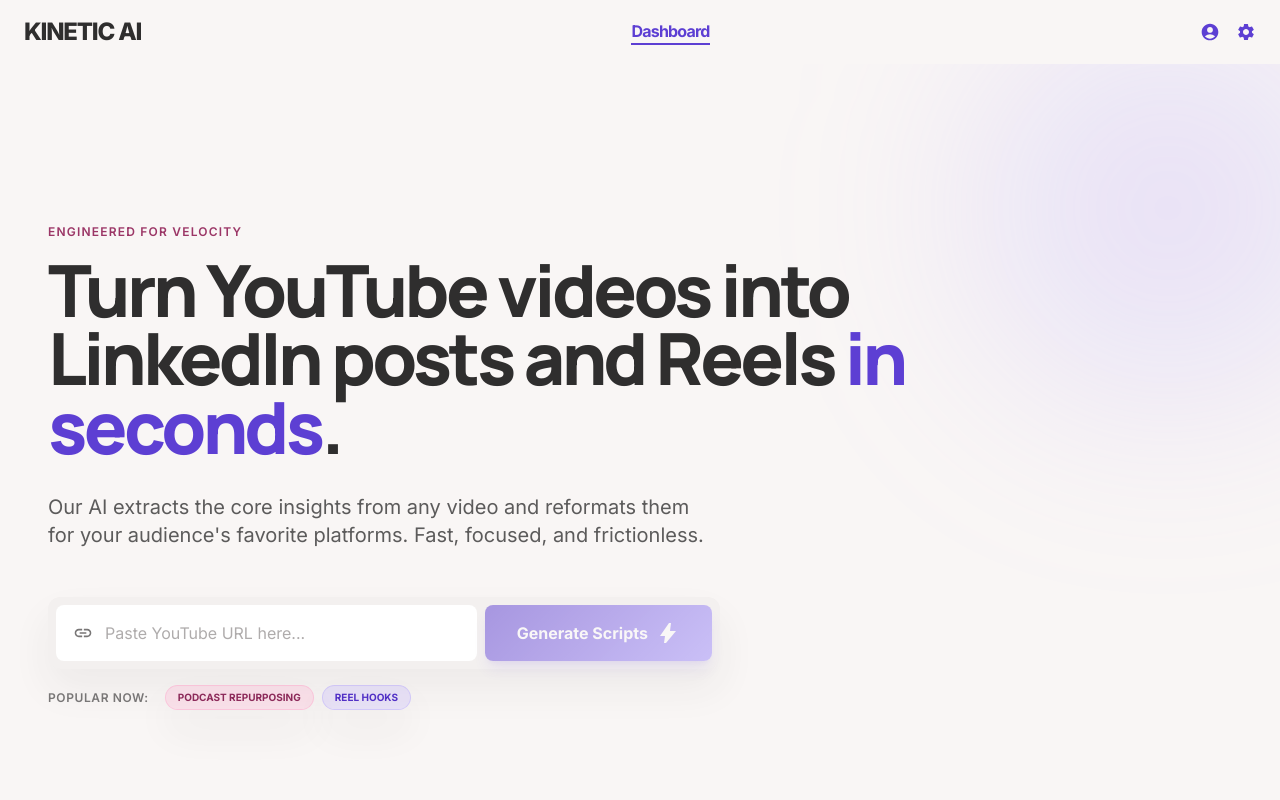
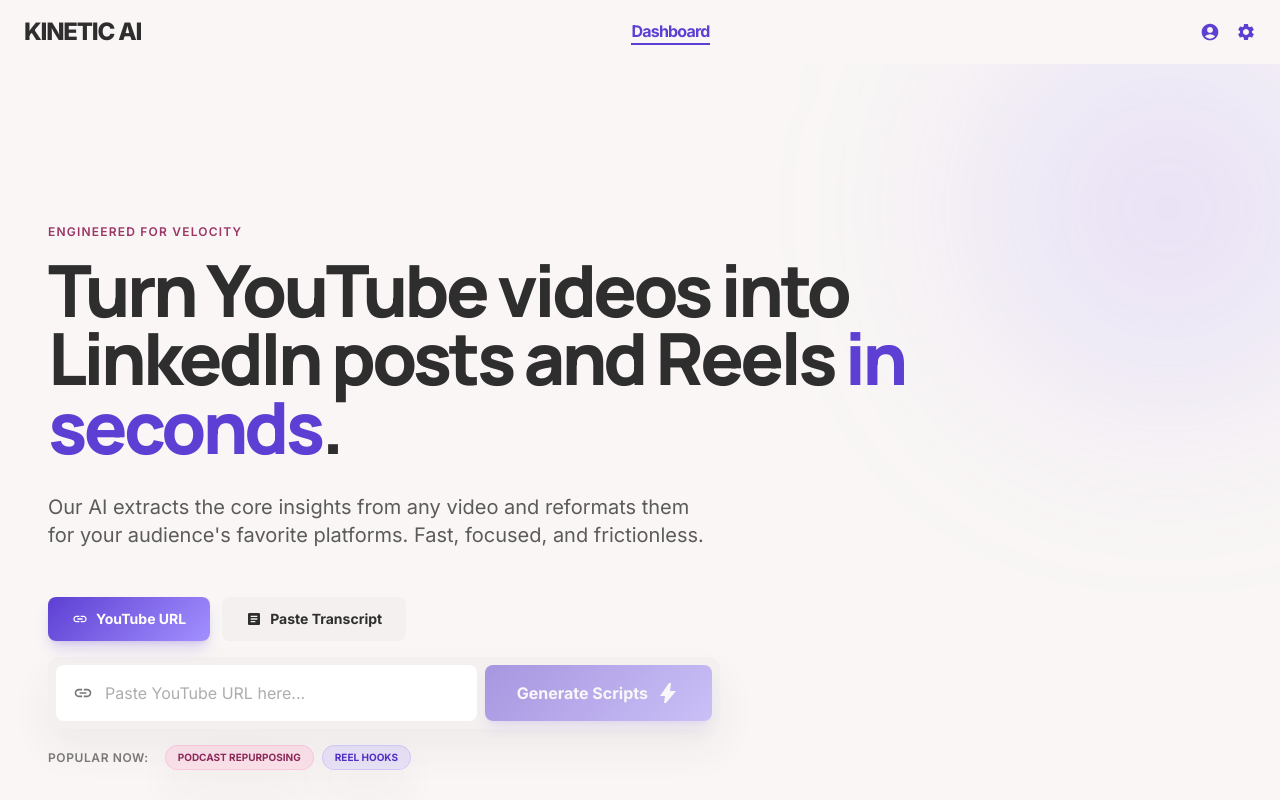
Before and after one commit to RBOSAMIYA9/cross-posting-script-creator, a Next.js app: page / in a window 1280 px wide. Shown: the top 800 px of the page. Built offline with nearby package versions, Linux system fonts and the light colour scheme.

Commit message:
feat: enhance input handling in HomeInputScreen and TranscriptFallbackScreen; allow text input for script generation and improve error messaging

```diff
--- a/src/app/api/transcribe/route.js
+++ b/src/app/api/transcribe/route.js
@@ -1,20 +1,27 @@
-import { NextResponse } from 'next/server';
-import { getYoutubeTranscript } from '@/lib/youtube';
-import { generateScripts } from '@/lib/openrouter';
+import { NextResponse } from "next/server";
+import { getYoutubeTranscript } from "@/lib/youtube";
+import { generateScripts } from "@/lib/openrouter";
 
 export async function POST(req) {
   try {
-    const { url } = await req.json();
+    const { url, text } = await req.json();
 
-    if (!url) {
+    if (!url && !text) {
       return NextResponse.json(
-        { error: 'YouTube URL is required' },
-        { status: 400 }
+        { error: "Either YouTube URL or text content is required" },
+        { status: 400 },
       );
     }
 
-    // 1. Fetch the transcript using our extracted function
-    const { transcript, fullText } = await getYoutubeTranscript(url);
+    let fullText;
+
+    // 1. Fetch the transcript from URL or use provided text
+    if (url) {
+      const { fullText: transcriptText } = await getYoutubeTranscript(url);
+      fullText = transcriptText;
+    } else if (text) {
+      fullText = text;
+    }
 
     // 2. Pass the full transcript text to Gemini to generate the scripts
     const scripts = await generateScripts(fullText);
@@ -22,33 +29,44 @@ export async function POST(req) {
     return NextResponse.json(
       {
         success: true,
-        data: scripts
+        data: scripts,
       },
-      { status: 200 }
+      { status: 200 },
     );
   } catch (error) {
-    console.error('Transcription/AI error:', error);
+    console.error("Transcription/AI error:", error);
     return NextResponse.json(
-      { error: error.message || 'An unexpected error occurred.' },
-      { status: 500 }
+      { error: error.message || "An unexpected error occurred." },
+      { status: 500 },
     );
   }
 }
 
 export async function GET(req) {
   const { searchParams } = new URL(req.url);
-  const url = searchParams.get('url');
+  const url = searchParams.get("url");
+  const text = searchParams.get("text");
 
-  if (!url) {
+  if (!url && !text) {
     return NextResponse.json(
-      { error: 'YouTube URL is required. Provide it via the ?url= query parameter.' },
-      { status: 400 }
+      {
+        error:
+          "Either YouTube URL or text content is required. Provide via ?url= or ?text= query parameters.",
+      },
+      { status: 400 },
     );
   }
 
   try {
-    // 1. Fetch transcript
-    const { transcript, fullText } = await getYoutubeTranscript(url);
+    let fullText;
+
+    // 1. Fetch transcript from URL or use provided text
+    if (url) {
+      const { fullText: transcriptText } = await getYoutubeTranscript(url);
+      fullText = transcriptText;
+    } else if (text) {
+      fullText = text;
+    }
 
     // 2. Pass transcript to Gemini
     const scripts = await generateScripts(fullText);
@@ -56,15 +74,15 @@ export async function GET(req) {
     return NextResponse.json(
       {
         success: true,
-        data: scripts
+        data: scripts,
       },
-      { status: 200 }
+      { status: 200 },
     );
   } catch (error) {
-    console.error('Transcription/AI error:', error);
+    console.error("Transcription/AI error:", error);
     return NextResponse.json(
-      { error: error.message || 'An unexpected error occurred.' },
-      { status: 500 }
+      { error: error.message || "An unexpected error occurred." },
+      { status: 500 },
     );
   }
 }
--- a/src/app/page.js
+++ b/src/app/page.js
@@ -14,17 +14,20 @@ export default function Home() {
   const [scriptsData, setScriptsData] = useState(null);
   const [sourceUrl, setSourceUrl] = useState("");
 
-  const handleGenerateScripts = async (url) => {
+  const handleGenerateScripts = async (urlOrText, inputType = "url") => {
     setErrorMessage("");
     setIsSubmitting(true);
-    setSourceUrl(url);
+    setSourceUrl(urlOrText);
     setStep(STEPS.LOADING);
 
     try {
+      const payload =
+        inputType === "text" ? { text: urlOrText } : { url: urlOrText };
+
       const response = await fetch("/api/transcribe", {
         method: "POST",
         headers: { "Content-Type": "application/json" },
-        body: JSON.stringify({ url }),
+        body: JSON.stringify(payload),
       });
 
       const data = await response.json();
@@ -63,7 +66,12 @@ export default function Home() {
         />
       )}
       {step === STEPS.LOADING && <LoadingScreen />}
-      {step === STEPS.FALLBACK && <TranscriptFallbackScreen />}
+      {step === STEPS.FALLBACK && (
+        <TranscriptFallbackScreen
+          onGenerateText={(text) => handleGenerateScripts(text, "text")}
+          isSubmitting={isSubmitting}
+        />
+      )}
       {step === STEPS.RESULTS && (
         <ResultsDashboardScreen
           scriptsData={scriptsData}
--- a/src/components/HomeInputScreen.jsx
+++ b/src/components/HomeInputScreen.jsx
@@ -2,26 +2,40 @@
 
 import { useState } from "react";
 import Image from "next/image";
-import { MdAccountCircle, MdSettings, MdError, MdLink } from "react-icons/md";
+import {
+  MdAccountCircle,
+  MdSettings,
+  MdError,
+  MdLink,
+  MdArticle,
+} from "react-icons/md";
 
 export default function HomeInputScreen({
   onGenerateScripts,
   isSubmitting = false,
   errorMessage = "",
 }) {
+  const [inputMode, setInputMode] = useState("url"); // "url" or "text"
   const [urlInput, setUrlInput] = useState("");
+  const [textInput, setTextInput] = useState("");
   const [localError, setLocalError] = useState("");
 
   const handleGenerateScripts = async () => {
-    if (!urlInput.trim()) {
-      setLocalError("Please enter a valid YouTube URL");
+    const input = inputMode === "url" ? urlInput : textInput;
+
+    if (!input.trim()) {
+      const message =
+        inputMode === "url"
+          ? "Please enter a valid YouTube URL"
+          : "Please paste or type your transcript content";
+      setLocalError(message);
       return;
     }
 
     setLocalError("");
 
     if (typeof onGenerateScripts === "function") {
-      await onGenerateScripts(urlInput.trim());
+      await onGenerateScripts(input.trim(), inputMode);
     }
   };
 
@@ -70,10 +84,46 @@ export default function HomeInputScreen({
             </h1>
 
             <p className="text-[#5c5b5b] text-lg md:text-xl font-body max-w-2xl mb-12">
-              {"Our AI extracts the core insights from any video and reformats them for your audience's favorite platforms. Fast, focused, and frictionless."}
+              {
+                "Our AI extracts the core insights from any video and reformats them for your audience's favorite platforms. Fast, focused, and frictionless."
+              }
             </p>
 
             <div className="w-full max-w-2xl">
+              {/* Input Mode Tabs */}
+              <div className="flex gap-3 mb-4">
+                <button
+                  onClick={() => {
+                    setInputMode("url");
+                    setLocalError("");
+                  }}
+                  className={`px-6 py-3 rounded-lg font-headline font-bold text-sm transition-all duration-200 flex items-center gap-2 ${
+                    inputMode === "url"
+                      ? "kinetic-gradient text-white shadow-lg shadow-[#5d3fd3]/20"
+                      : "bg-[#f3f0ef] text-[#2f2e2e] hover:bg-[#e5e2e1]"
+                  }`}
+                >
+                  <MdLink className="h-4 w-4" />
+                  YouTube URL
+                </button>
+                <button
+                  onClick={() => {
+                    setInputMode("text");
+                    setLocalError("");
+                  }}
+                  className={`px-6 py-3 rounded-lg font-headline font-bold text-sm transition-all duration-200 flex items-center gap-2 ${
+                    inputMode === "text"
+                      ? "kinetic-gradient text-white shadow-lg shadow-[#5d3fd3]/20"
+                      : "bg-[#f3f0ef] text-[#2f2e2e] hover:bg-[#e5e2e1]"
+                  }`}
+                >
+                  <MdArticle className="h-4 w-4" />
+                  Paste Transcript
+                </button>
+              </div>
+
+              {/* URL Input Mode */}
+              {inputMode === "url" && (
                 <div className="bg-[#f3f0ef] p-2 rounded-xl flex flex-col md:flex-row gap-2 kinetic-shadow transition-all duration-300 focus-within:bg-white focus-within:ring-2 ring-[#5d3fd3]/20">
                   <div className="flex-grow flex items-center px-4 py-3 bg-white rounded-lg border border-transparent focus-within:border-[#5d3fd3]/30 transition-all">
                     <span className="material-symbols-outlined text-[#787676] mr-3">
@@ -101,6 +151,35 @@ export default function HomeInputScreen({
                     </span>
                   </button>
                 </div>
+              )}
+
+              {/* Text Input Mode */}
+              {inputMode === "text" && (
+                <div className="bg-[#f3f0ef] p-2 rounded-xl kinetic-shadow transition-all duration-300 focus-within:bg-white focus-within:ring-2 ring-[#5d3fd3]/20">
+                  <div className="flex flex-col gap-2">
+                    <textarea
+                      value={textInput}
+                      onChange={(e) => setTextInput(e.target.value)}
+                      placeholder="Paste your transcript or content here..."
+                      rows="6"
+                      className="w-full px-4 py-4 bg-white rounded-lg border border-transparent focus:border-[#5d3fd3]/30 focus:ring-2 ring-[#5d3fd3]/20 font-body text-[#2f2e2e] placeholder:text-[#afacac] focus:outline-none transition-all resize-none"
+                    />
+                    <button
+                      onClick={handleGenerateScripts}
+                      disabled={isSubmitting || !textInput.trim()}
+                      className="kinetic-gradient text-white font-headline font-bold px-8 py-4 rounded-lg flex items-center justify-center gap-2 hover:brightness-110 active:scale-95 transition-all shadow-lg shadow-[#5d3fd3]/20 disabled:opacity-50 disabled:cursor-not-allowed"
+                    >
+                      Generate Scripts
+                      <span
+                        className="material-symbols-outlined text-sm"
+                        style={{ fontVariationSettings: "'FILL' 1" }}
+                      >
+                        bolt
+                      </span>
+                    </button>
+                  </div>
+                </div>
+              )}
 
               <div className="mt-4 flex gap-4 items-center">
                 <span className="text-label text-xs text-[#787676] font-semibold uppercase tracking-wider">
@@ -189,7 +268,9 @@ export default function HomeInputScreen({
                   Smart Narrative Extraction
                 </h3>
                 <p className="text-[#5c5b5b] font-body max-w-md">
-                  {"Our neural engine doesn't just transcribe—it understands the hook, the tension, and the climax of your video to craft perfect posts."}
+                  {
+                    "Our neural engine doesn't just transcribe—it understands the hook, the tension, and the climax of your video to craft perfect posts."
+                  }
                 </p>
               </div>
             </div>
@@ -202,7 +283,9 @@ export default function HomeInputScreen({
                 High-Velocity Output
               </h3>
               <p className="text-[#5c5b5b] font-body text-sm">
-                {"Download your LinkedIn threads, Reels scripts, and X posts instantly after processing."}
+                {
+                  "Download your LinkedIn threads, Reels scripts, and X posts instantly after processing."
+                }
               </p>
             </div>
 
@@ -214,7 +297,9 @@ export default function HomeInputScreen({
                 Multi-Platform Sync
               </h3>
               <p className="text-[#5c5b5b] font-body text-sm">
-                {"Direct integrations with your favorite scheduling tools to keep your pipeline moving at light speed."}
+                {
+                  "Direct integrations with your favorite scheduling tools to keep your pipeline moving at light speed."
+                }
               </p>
             </div>
           </div>
--- a/src/components/TranscriptFallbackScreen.jsx
+++ b/src/components/TranscriptFallbackScreen.jsx
@@ -10,7 +10,10 @@ import {
   MdInfo,
 } from "react-icons/md";
 
-export default function TranscriptFallbackScreen() {
+export default function TranscriptFallbackScreen({
+  onGenerateText = null,
+  isSubmitting = false,
+}) {
   const [transcript, setTranscript] = useState("");
 
   const wordCount = useMemo(() => {
@@ -25,6 +28,13 @@ export default function TranscriptFallbackScreen() {
       setTranscript((prev) => (prev ? `${prev}\n${text}` : text));
     } catch {
       // Ignore clipboard errors in unsupported browsers/permissions.
+    }
+  };
+
+  const handleGenerateFromText = async () => {
+    if (!transcript.trim()) return;
+    if (typeof onGenerateText === "function") {
+      await onGenerateText(transcript.trim());
     }
   };
 
@@ -154,7 +164,9 @@ export default function TranscriptFallbackScreen() {
                     <span>Markdown and plain text supported</span>
                   </div>
                   <button
-                    className="kinetic-gradient text-[#f6f0ff] px-8 py-4 rounded-lg font-headline font-extrabold tracking-tight text-lg shadow-xl shadow-[#5d3fd3]/20 hover:scale-[1.02] active:scale-95 transition-all w-full md:w-auto"
+                    className="kinetic-gradient text-[#f6f0ff] px-8 py-4 rounded-lg font-headline font-extrabold tracking-tight text-lg shadow-xl shadow-[#5d3fd3]/20 hover:scale-[1.02] active:scale-95 transition-all w-full md:w-auto disabled:opacity-50 disabled:cursor-not-allowed"
+                    onClick={handleGenerateFromText}
+                    disabled={isSubmitting || !transcript.trim()}
                     type="button"
                   >
                     Generate from Text
```
Lines whose indentation alone changed are shown as unchanged.
